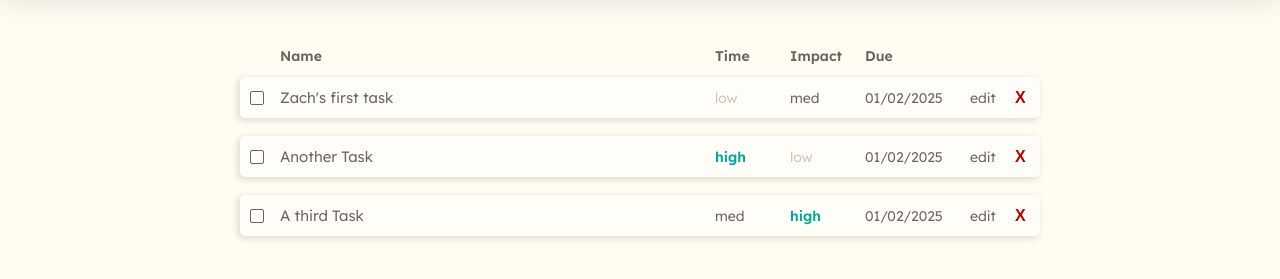
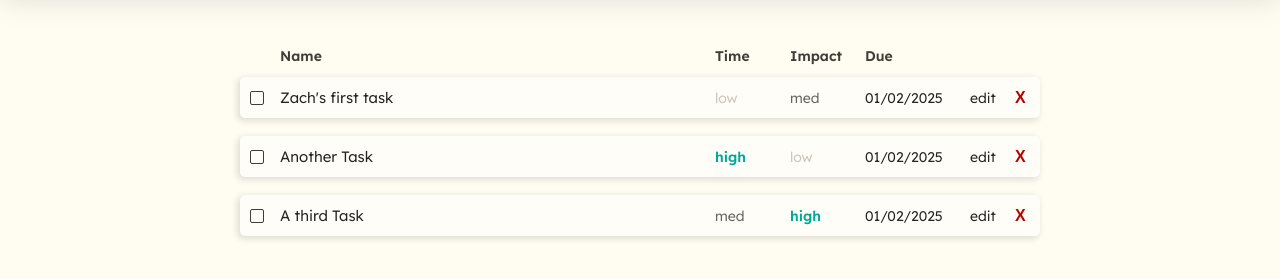
Before and after one commit to z-saylor/task-grid, a website built with webpack: page src/template.html in a window 1280 px wide. Shown: the part 103-382 px from the top of the page. Built offline with nearby package versions, Linux system fonts and the light colour scheme.

Commit message:
adjusted task screen font colors

```diff
--- a/src/task-module/task-module.css
+++ b/src/task-module/task-module.css
@@ -12,7 +12,7 @@
     gap: 15px;
     padding: 0px 5px;
     font-family: 'Lexend-Heavy';
-    color: var(--color-medium-gray);
+    color: var(--color-dark-gray);
     margin-bottom: -6px;
     margin-top: 20px;
 }
@@ -25,7 +25,7 @@
     padding: 11px 5px;
     border-radius: 5px;
     align-items: center;
-    color: var(--color-medium-gray);
+    color: var(--color-black);
     background-color: var(--color-whiter);
 }
 
@@ -34,7 +34,7 @@
     width: 12px;
     border-style: solid;
     margin-left: 5px;
-    border-color: var(--color-medium-gray);
+    border-color: var(--color-dark-gray);
     border-width: 1.75px;
     cursor: pointer;
     border-radius: 2px;
```
